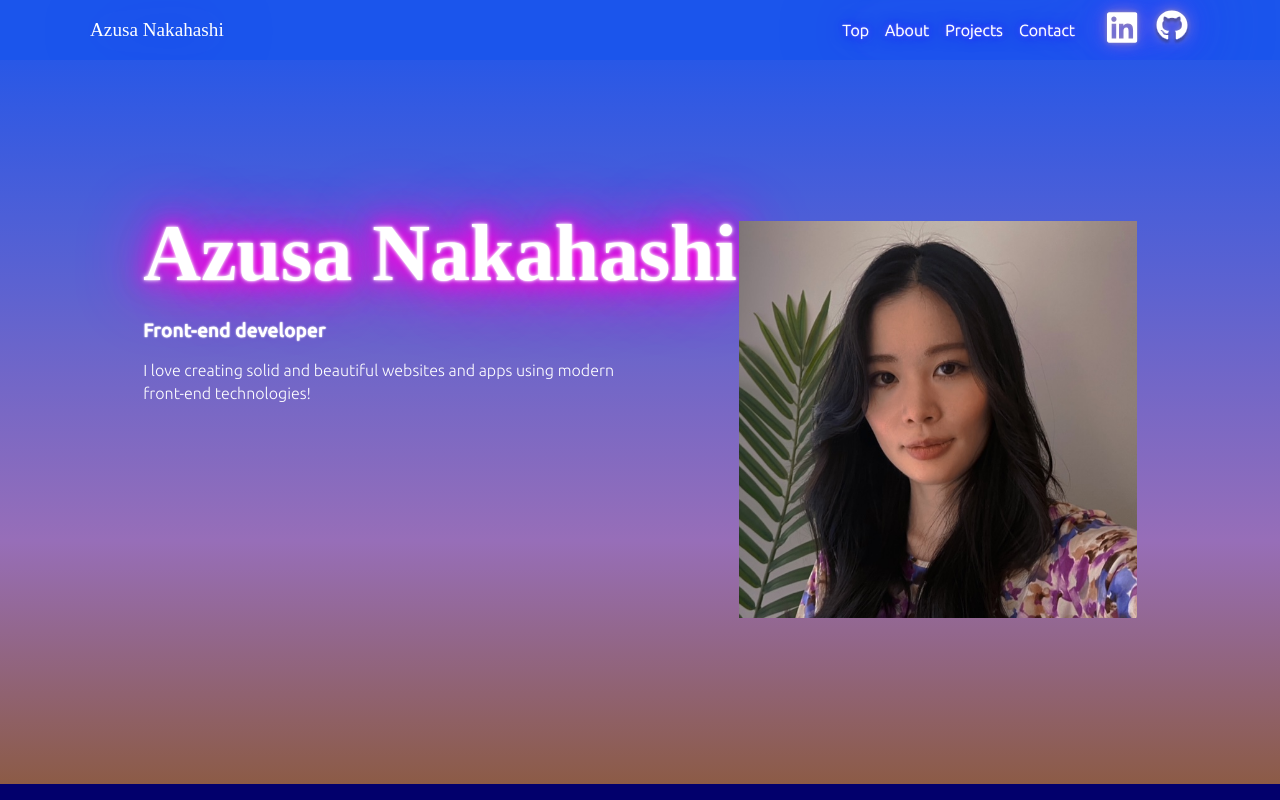
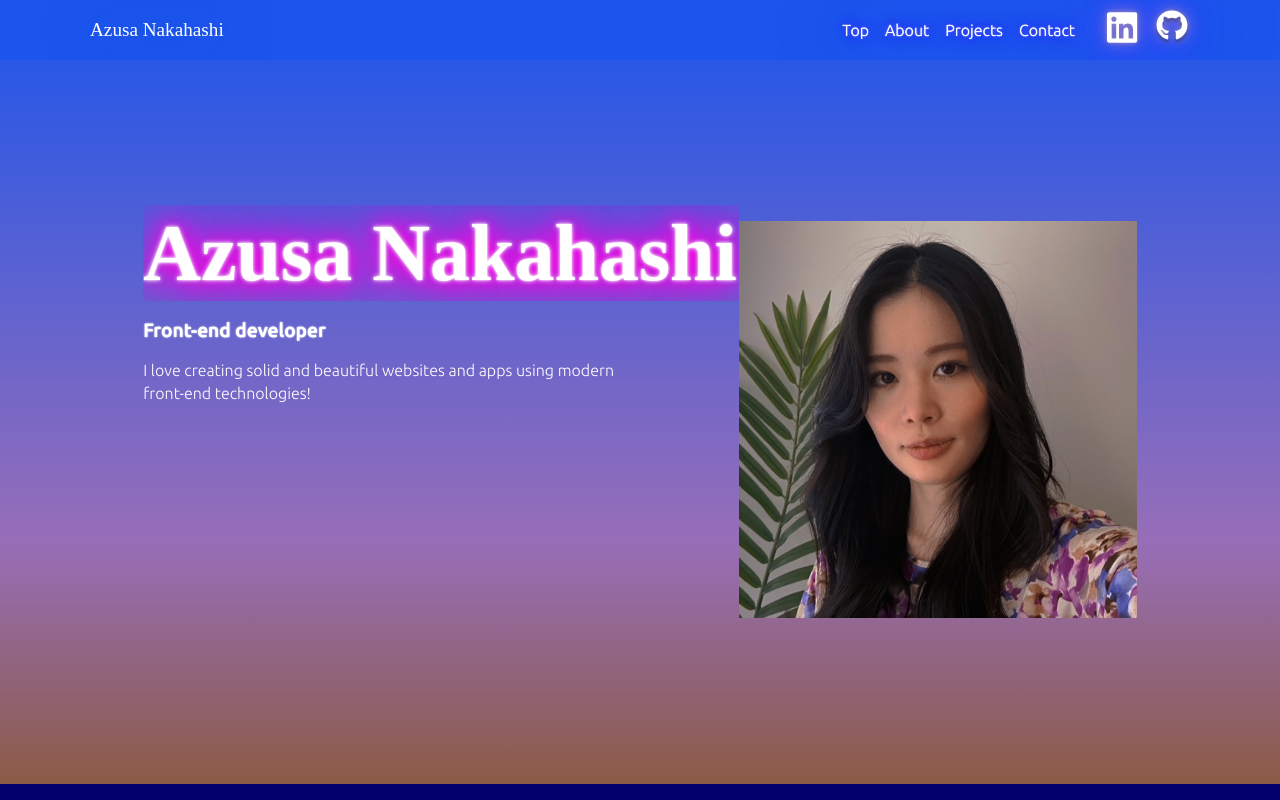
Before and after one commit to AzusaNakahashi/portfolio-2022, a Next.js app in the folder client/: page / in a window 1280 px wide. Shown: the top 800 px of the page. Built offline with nearby package versions, Linux system fonts and the light colour scheme; no server answers; a web font is replaced by a local one; what next-redux-wrapper would draw is missing.

Commit message:
add overflow hidden to text

```diff
--- a/client/styles/globals.css
+++ b/client/styles/globals.css
@@ -12,6 +12,13 @@ body {
 }
 .content-wrapper {
   position: relative;
+}
+
+h1,
+h2,
+h3,
+p {
+  overflow: hidden;
 }
 
 a {
```
